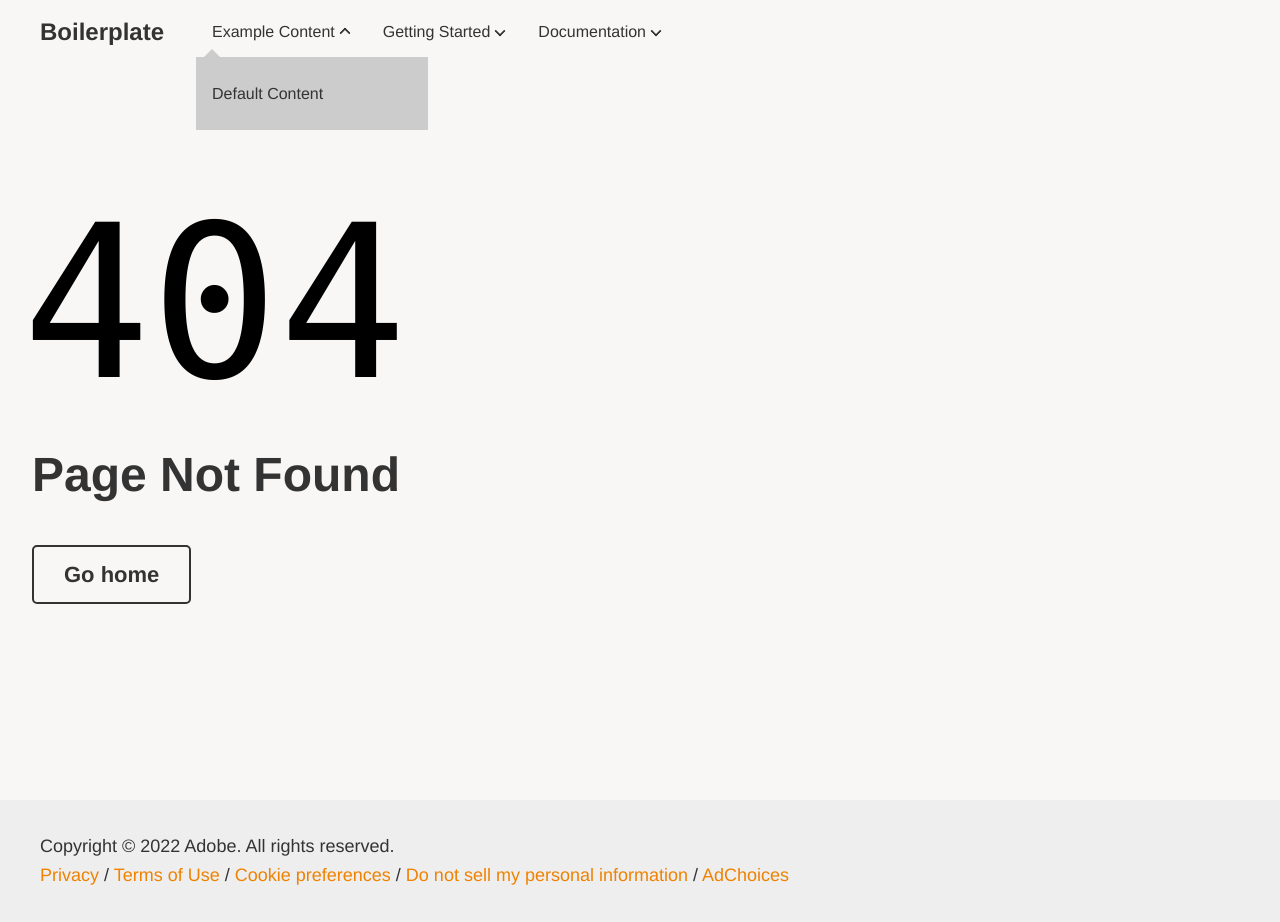
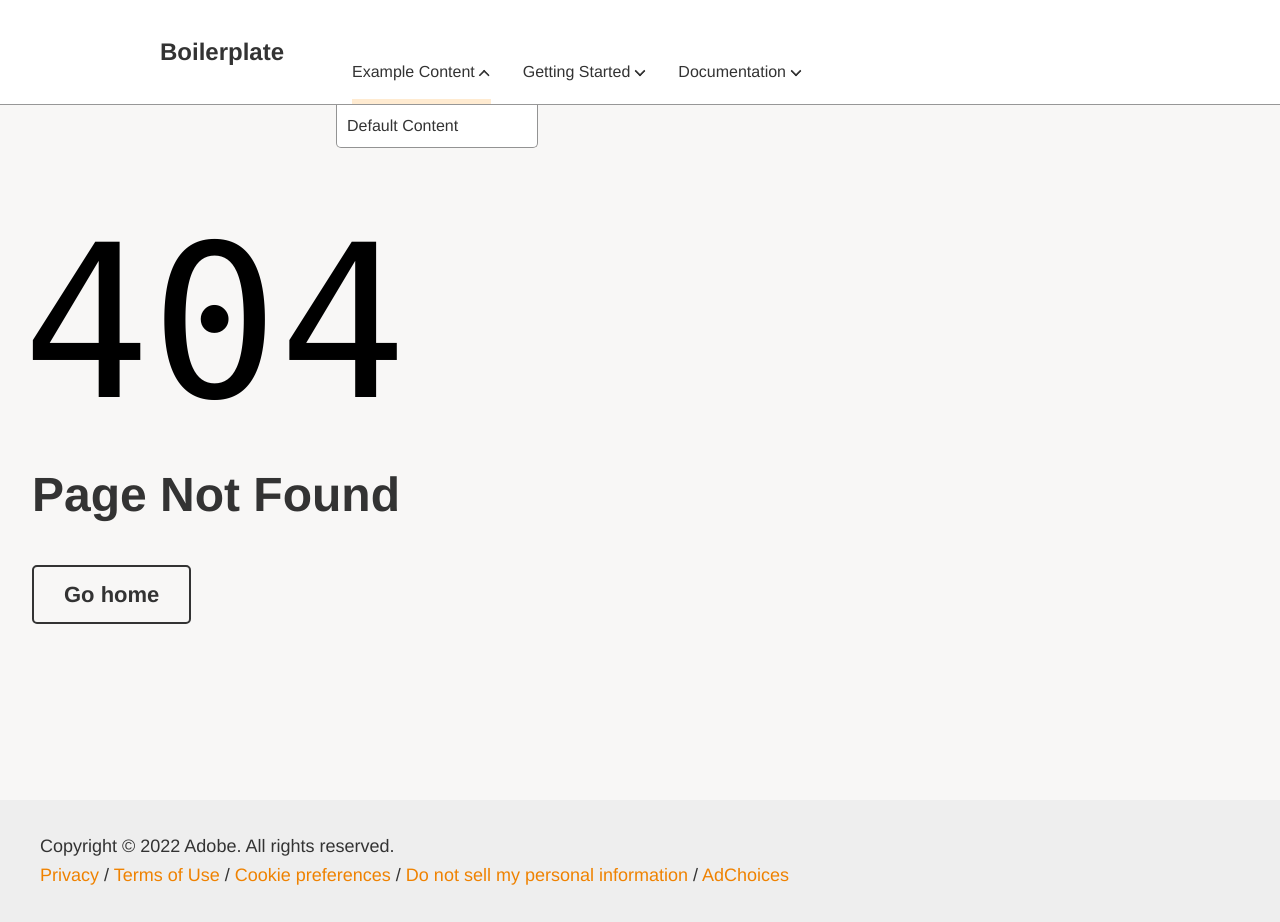
Before and after one commit to albertobKlick/franklin-demo, a website with bundled scripts: page 404.html in a window 1280 px wide. Both pictures are taken after a click on the button "Example Content". Built offline with nearby package versions, Linux system fonts and the light colour scheme; files whose address does not match are found by name.

Commit message:
started nav desktop

```diff
--- a/blocks/header/header.css
+++ b/blocks/header/header.css
@@ -1,6 +1,7 @@
 /* header and nav layout */
 header .nav-wrapper {
-  background-color: var(--background-color);
+  background-color: #fff;
+  border-bottom: solid 1px #979797;
   width: 100%;
   z-index: 2;
   position: fixed;
@@ -15,7 +16,7 @@ header nav {
   align-items: center;
   gap: 0 2em;
   margin: auto;
-  max-width: 1264px;
+  max-width: 1024px;
   height: var(--nav-height);
   padding: 0 1rem;
   font-family: var(--body-font-family);
@@ -141,14 +142,14 @@ header nav[aria-expanded="true"] .nav-hamburger-icon::after {
 /* brand */
 header .nav-brand {
   grid-area: brand;
-  flex-basis: 128px;
+  flex-basis: 148px;
   font-size: var(--heading-font-size-s);
   font-weight: 700;
   line-height: 1;
 }
 
 header nav .nav-brand img {
-  width: 128px;
+  width: 148px;
   height: auto;
 }
 
@@ -159,6 +160,7 @@ header nav .nav-sections {
   display: none;
   visibility: hidden;
   background-color: var(--overlay-color);
+
 }
 
 header nav[aria-expanded="true"] .nav-sections {
@@ -191,6 +193,7 @@ header nav .nav-sections ul > li > ul > li {
     display: block;
     visibility: visible;
     white-space: nowrap;
+    height: inherit;
   }
 
   header nav[aria-expanded="true"] .nav-sections {
@@ -200,9 +203,24 @@ header nav .nav-sections ul > li > ul > li {
   header nav .nav-sections .nav-drop {
     position: relative;
     padding-right: 16px;
+    padding-bottom: 19px;
     cursor: pointer;
   }
 
+  header nav .nav-sections .nav-drop:hover::before,
+  header nav .nav-sections .nav-drop[aria-expanded="true"]::before{
+    background-color: #ffebd1;
+  }
+  header nav .nav-sections .nav-drop::before {
+    content: '';
+    display: inline-block;
+    position: absolute;
+    bottom: 0;
+    right:0 ;
+    width:100%;
+    height: 5px;
+    background-color: transparent;
+  }
   header nav .nav-sections .nav-drop::after {
     content: '';
     display: inline-block;
@@ -219,8 +237,9 @@ header nav .nav-sections ul > li > ul > li {
 
   header nav .nav-sections .nav-drop[aria-expanded="true"]::after {
     top: unset;
-    bottom: .5em;
-    transform: rotate(315deg);
+    bottom: 50%;
+    right: 0;
+    transform: rotate(315deg) translateY(-50%);
   }
 
   header nav .nav-sections ul {
@@ -228,6 +247,8 @@ header nav .nav-sections ul > li > ul > li {
     gap: 2em;
     margin: 0;
     font-size: var(--body-font-size-xs);
+    height: inherit;
+    align-items: end;
   }
 
   header nav .nav-sections > ul > li {
@@ -246,24 +267,27 @@ header nav .nav-sections ul > li > ul > li {
     position: absolute;
     left: -1em;
     width: 200px;
-    margin-top: 12px;
-    padding: 1em;
-    background-color: var(--highlight-background-color);
+    margin-top: 20px;
+    padding: 0;
+    background-color: white;
     white-space: initial;
+    border-bottom-left-radius: 5px;
+    border-bottom-right-radius: 5px;
+    border-bottom: solid 1px #939393;
+    border-left: solid 1px #939393;
+    border-right: solid 1px #939393;
   }
-
-  header nav .nav-sections > ul > li > ul::before {
-    content: '';
-    position: absolute;
-    top: -8px;
-    left: 8px;
-    width: 0;
-    height: 0;
-    border-left: 8px solid transparent;
-    border-right: 8px solid transparent;
-    border-bottom: 8px solid var(--highlight-background-color);
+  header nav .nav-sections > ul > li[aria-expanded="true"] > ul li{
+    border-bottom: solid 1px #939393;
+    padding-left: 10px;
+    padding-right: 10px;
   }
-
+  header nav .nav-sections > ul > li[aria-expanded="true"] > ul li:hover{
+    background-color: #ffebd1;
+  }
+  header nav .nav-sections > ul > li[aria-expanded="true"] > ul li:last-of-type{
+    border-bottom: none;
+  }
   header nav .nav-sections > ul > li > ul > li {
     padding: 8px 0;
   }
@@ -275,3 +299,11 @@ header nav .nav-tools {
   visibility: hidden;
   grid-area: tools;
 }
+
+
+
+/*custom shit*/
+/* header nav .nav-sections ul li:last-child {
+  border: solid 1px var(--tc-teal);
+  border-radius: 20px;
+} */
--- a/styles/styles.css
+++ b/styles/styles.css
@@ -40,7 +40,7 @@
   --heading-font-size-xs: 18px;
 
   /* nav height */
-  --nav-height: 64px;
+  --nav-height: 104px;
 
 }
 
```
